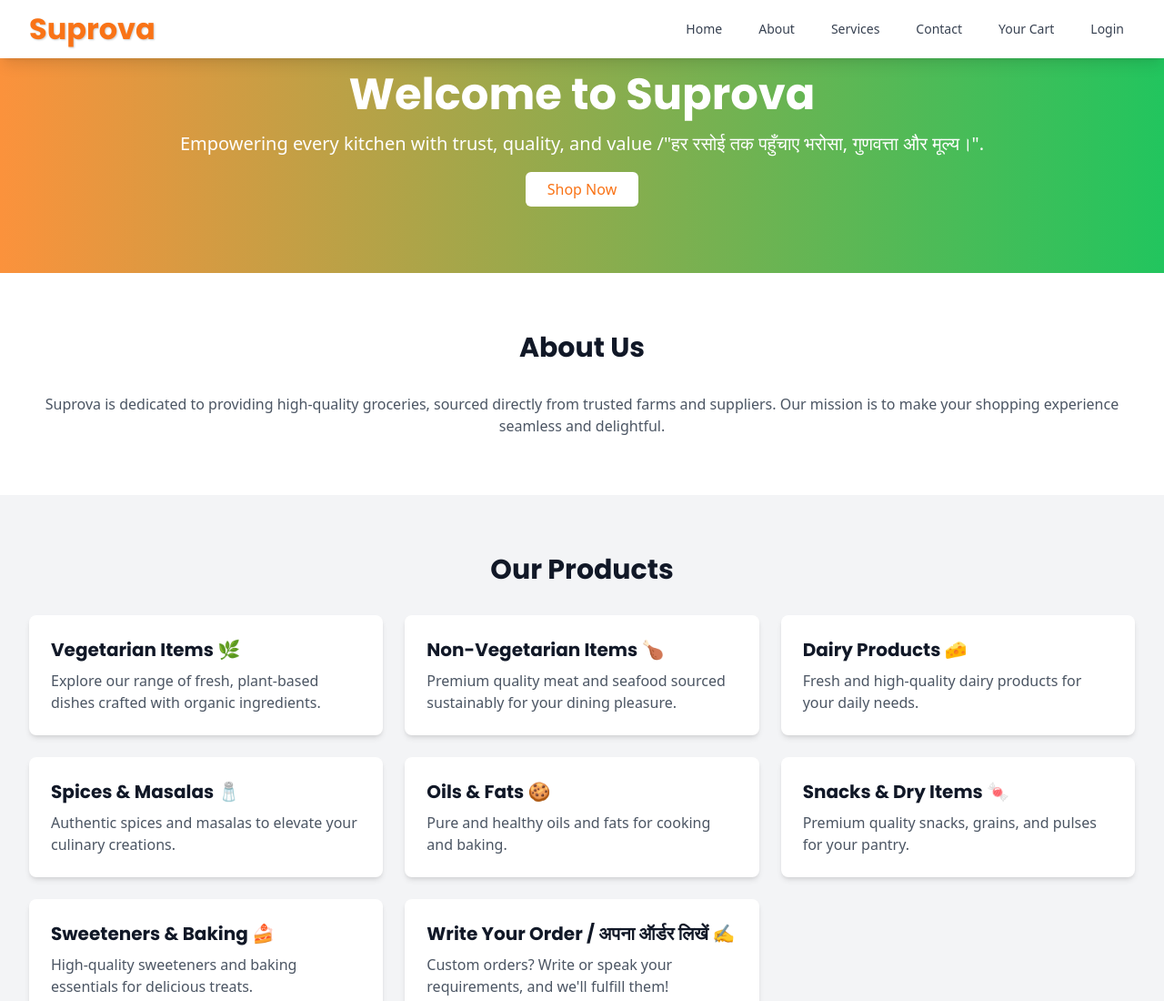
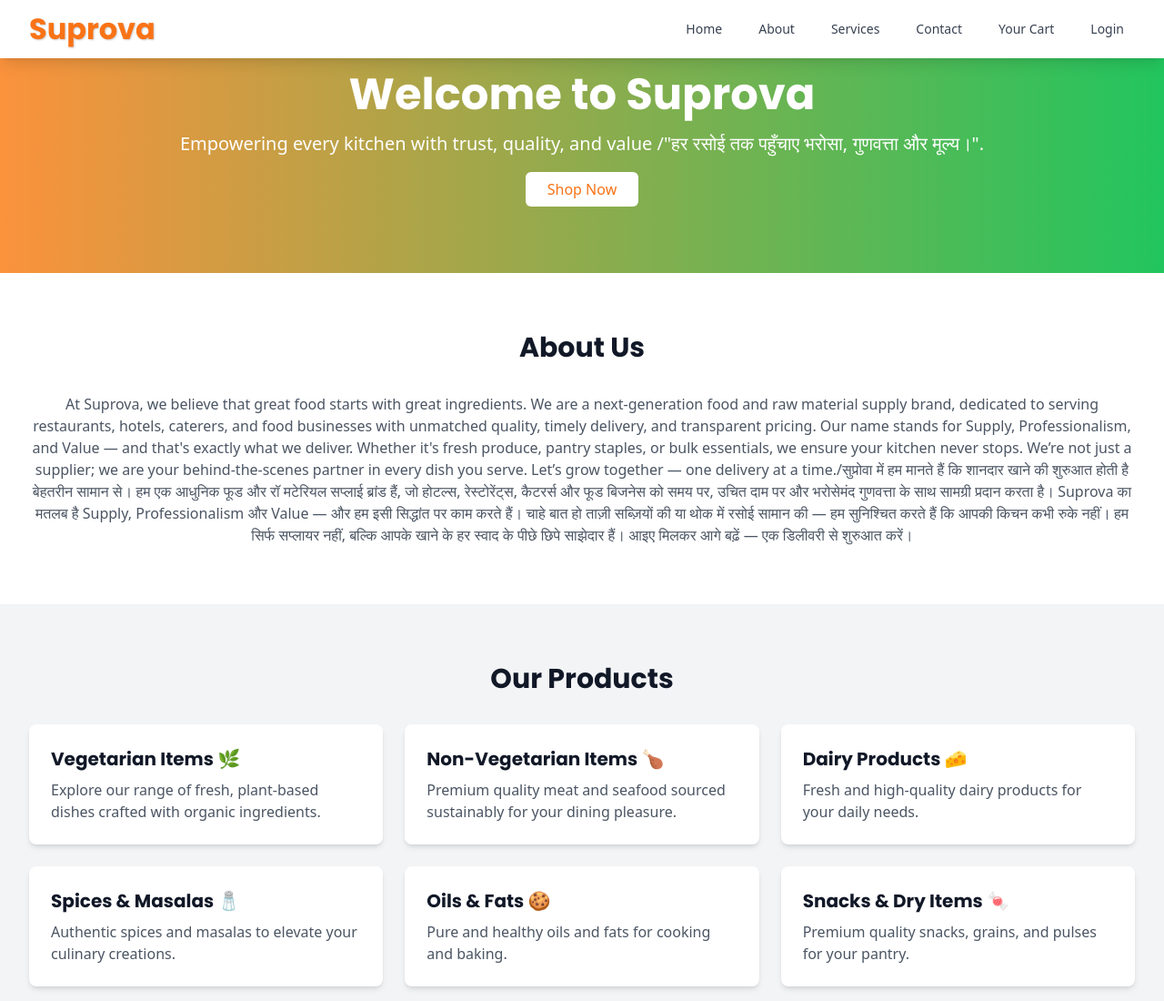
Before and after one commit to Bhaskar-4444/Lokart, a plain HTML site: page index.html in a window 1280 px wide. Shown: the top 1100 px of the page at 91% size. Drawn offline with nearby package versions, Linux system fonts and the light colour scheme; no server answers.

Commit message:
Update index.html

```diff
--- a/index.html
+++ b/index.html
@@ -106,7 +106,24 @@
     <section id="about" class="py-16 bg-white">
         <div class="max-w-7xl mx-auto px-4 sm:px-6 lg:px-8">
             <h2 class="text-3xl font-bold text-gray-900 text-center mb-8">About Us</h2>
-            <p class="text-gray-600 text-center">Suprova is dedicated to providing high-quality groceries, sourced directly from trusted farms and suppliers. Our mission is to make your shopping experience seamless and delightful.</p>
+            <p class="text-gray-600 text-center">At Suprova, we believe that great food starts with great ingredients.
+We are a next-generation food and raw material supply brand, dedicated to serving restaurants, hotels, caterers, and food businesses with unmatched quality, timely delivery, and transparent pricing.
+
+Our name stands for Supply, Professionalism, and Value — and that's exactly what we deliver. Whether it's fresh produce, pantry staples, or bulk essentials, we ensure your kitchen never stops.
+
+We’re not just a supplier; we are your behind-the-scenes partner in every dish you serve.
+Let’s grow together — one delivery at a time./सुप्रोवा में हम मानते हैं कि शानदार खाने की शुरुआत होती है बेहतरीन सामान से।
+हम एक आधुनिक फूड और रॉ मटेरियल सप्लाई ब्रांड हैं, जो होटल्स, रेस्टोरेंट्स, कैटरर्स और फूड बिजनेस को समय पर, उचित दाम पर और भरोसेमंद गुणवत्ता के साथ सामग्री प्रदान करता है।
+
+Suprova का मतलब है Supply, Professionalism और Value — और हम इसी सिद्धांत पर काम करते हैं।
+चाहे बात हो ताज़ी सब्ज़ियों की या थोक में रसोई सामान की — हम सुनिश्चित करते हैं कि आपकी किचन कभी रुके नहीं।
+
+हम सिर्फ सप्लायर नहीं, बल्कि आपके खाने के हर स्वाद के पीछे छिपे साझेदार हैं।
+आइए मिलकर आगे बढ़ें — एक डिलीवरी से शुरुआत करें।
+
+
+
+</p>
         </div>
     </section>
 
```
